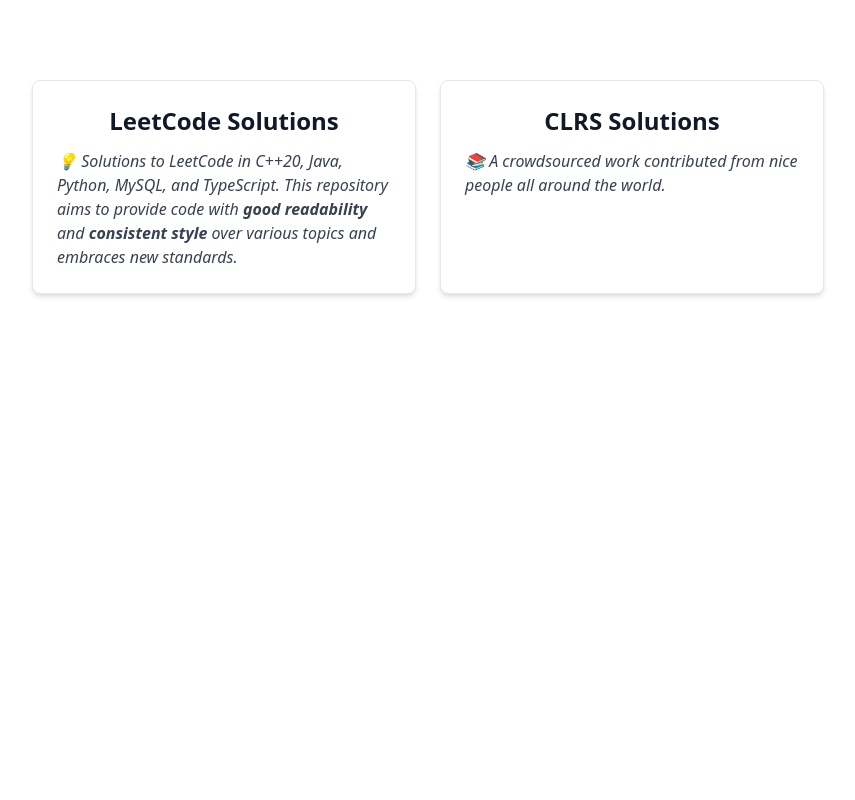
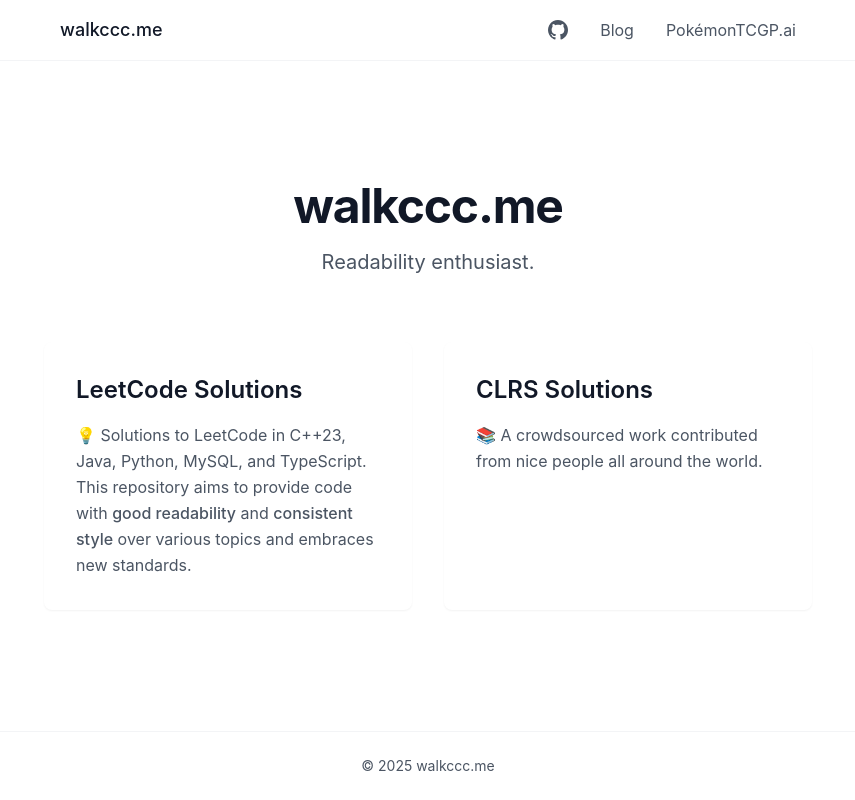
Before and after one commit to walkccc/walkccc.github.io, a plain HTML site: page index.html in a window 1280 px wide. Shown: the whole page, without its empty margins (212-1067 px from the left). Drawn offline with nearby package versions, Linux system fonts and the light colour scheme; a web font is replaced by a local one.

Commit message:
feat: update website content and styling

```diff
--- a/index.html
+++ b/index.html
@@ -6,47 +6,128 @@
     <title>walkccc.me</title>
     <link rel="icon" href="/favicon.ico" />
     <link rel="canonical" href="https://walkccc.me/" />
-    <link
-      href="https://cdn.jsdelivr.net/npm/tailwindcss@2.2.19/dist/tailwind.min.css"
-      rel="stylesheet"
-    />
+    <script src="https://cdn.tailwindcss.com"></script>
+    <script>
+      tailwind.config = {
+        theme: {
+          extend: {
+            colors: {
+              primary: "#111827",
+              secondary: "#4B5563",
+            },
+            fontFamily: {
+              sans: ["Inter", "system-ui", "sans-serif"],
+            },
+          },
+        },
+      };
+    </script>
+    <link rel="stylesheet" href="https://rsms.me/inter/inter.css" />
     <script
       async
       src="https://pagead2.googlesyndication.com/pagead/js/adsbygoogle.js?client=ca-pub-4736414741073195"
       crossorigin="anonymous"
     ></script>
   </head>
-  <body
-    class="bg-white-100 flex flex-col mt-20 items-center justify-center h-full"
+  <body class="min-h-screen bg-white flex flex-col">
+    <!-- Navbar -->
+    <nav class="bg-white border-b border-gray-100">
+      <div class="max-w-3xl mx-auto px-4 py-4">
+        <div class="flex justify-between items-center">
+          <a
+            href="/"
+            class="text-lg font-medium text-primary hover:text-blue-600 transition-colors"
+            >walkccc.me</a
           >
-    <div class="flex flex-col md:flex-row flex-wrap justify-between gap-6">
+          <div class="flex items-center space-x-8">
+            <a
+              href="https://github.com/walkccc"
+              target="_blank"
+              rel="noopener noreferrer"
+              class="text-secondary hover:text-blue-600 transition-colors"
+            >
+              <svg class="w-5 h-5" viewBox="0 0 24 24" fill="currentColor">
+                <path
+                  d="M12 0c-6.626 0-12 5.373-12 12 0 5.302 3.438 9.8 8.207 11.387.599.111.793-.261.793-.577v-2.234c-3.338.726-4.033-1.416-4.033-1.416-.546-1.387-1.333-1.756-1.333-1.756-1.089-.745.083-.729.083-.729 1.205.084 1.839 1.237 1.839 1.237 1.07 1.834 2.807 1.304 3.492.997.107-.775.418-1.305.762-1.604-2.665-.305-5.467-1.334-5.467-5.931 0-1.311.469-2.381 1.236-3.221-.124-.303-.535-1.524.117-3.176 0 0 1.008-.322 3.301 1.23.957-.266 1.983-.399 3.003-.404 1.02.005 2.047.138 3.006.404 2.291-1.552 3.297-1.23 3.297-1.23.653 1.653.242 2.874.118 3.176.77.84 1.235 1.911 1.235 3.221 0 4.609-2.807 5.624-5.479 5.921.43.372.823 1.102.823 2.222v3.293c0 .319.192.694.801.576 4.765-1.589 8.199-6.086 8.199-11.386 0-6.627-5.373-12-12-12z"
+                />
+              </svg>
+            </a>
+            <a
+              href="https://blog.pengyuc.com"
+              target="_blank"
+              rel="noopener noreferrer"
+              class="text-secondary hover:text-blue-600 transition-colors"
+              >Blog</a
+            >
+            <a
+              href="https://pokemontcgp.ai"
+              target="_blank"
+              rel="noopener noreferrer"
+              class="text-secondary hover:text-blue-600 transition-colors"
+              >PokémonTCGP.ai</a
+            >
+          </div>
+        </div>
+      </div>
+    </nav>
+
+    <!-- Main Content -->
+    <main class="flex-grow flex items-center justify-center px-4 py-16">
+      <div class="max-w-3xl w-full space-y-16">
+        <div class="text-center space-y-4">
+          <h1 class="text-5xl font-bold text-primary tracking-tight">
+            walkccc.me
+          </h1>
+          <p class="text-xl text-secondary max-w-2xl mx-auto leading-relaxed">
+            Readability enthusiast.
+          </p>
+        </div>
+        <div class="grid md:grid-cols-2 gap-8">
           <a
             href="https://walkccc.me/LeetCode"
-        class="space-y-3 block p-6 w-11/12 max-w-sm mx-auto bg-white rounded-lg border border-gray-200 shadow-md hover:bg-gray-100"
+            class="group relative overflow-hidden rounded-lg bg-white p-8 shadow-sm transition-all duration-300 hover:shadow-md hover:-translate-y-0.5"
           >
-        <h5 class="text-center text-2xl font-bold text-gray-900">
+            <div class="space-y-4">
+              <h2
+                class="text-2xl font-semibold text-primary group-hover:text-blue-600 transition-colors"
+              >
                 LeetCode Solutions
-        </h5>
-        <p class="italic font-normal text-gray-700">
-          💡 Solutions to LeetCode in C++20, Java, Python, MySQL, and
+              </h2>
+              <p class="text-secondary leading-relaxed">
+                💡 Solutions to LeetCode in C++23, Java, Python, MySQL, and
                 TypeScript. This repository aims to provide code with
-          <span class="font-bold">good readability</span>
-          and <span class="font-bold">consistent style</span> over various
-          topics and embraces new standards.
+                <span class="font-medium">good readability</span>
+                and <span class="font-medium">consistent style</span> over
+                various topics and embraces new standards.
               </p>
+            </div>
           </a>
+
           <a
             href="https://walkccc.me/CLRS"
-        class="space-y-3 block p-6 w-11/12 max-w-sm mx-auto bg-white rounded-lg border border-gray-200 shadow-md hover:bg-gray-100"
+            class="group relative overflow-hidden rounded-lg bg-white p-8 shadow-sm transition-all duration-300 hover:shadow-md hover:-translate-y-0.5"
           >
-        <h5 class="text-center text-2xl font-bold text-gray-900">
+            <div class="space-y-4">
+              <h2
+                class="text-2xl font-semibold text-primary group-hover:text-blue-600 transition-colors"
+              >
                 CLRS Solutions
-        </h5>
-        <p class="italic font-normal text-gray-700">
-          📚 A crowdsourced work contributed from nice people all around the
-          world.
+              </h2>
+              <p class="text-secondary leading-relaxed">
+                📚 A crowdsourced work contributed from nice people all around
+                the world.
               </p>
+            </div>
           </a>
         </div>
+      </div>
+    </main>
+
+    <!-- Footer -->
+    <footer class="bg-white border-t border-gray-100">
+      <div class="max-w-3xl mx-auto px-4 py-6">
+        <div class="text-center text-secondary text-sm">© 2025 walkccc.me</div>
+      </div>
+    </footer>
   </body>
 </html>
```
Lines whose indentation alone changed are shown as unchanged.
